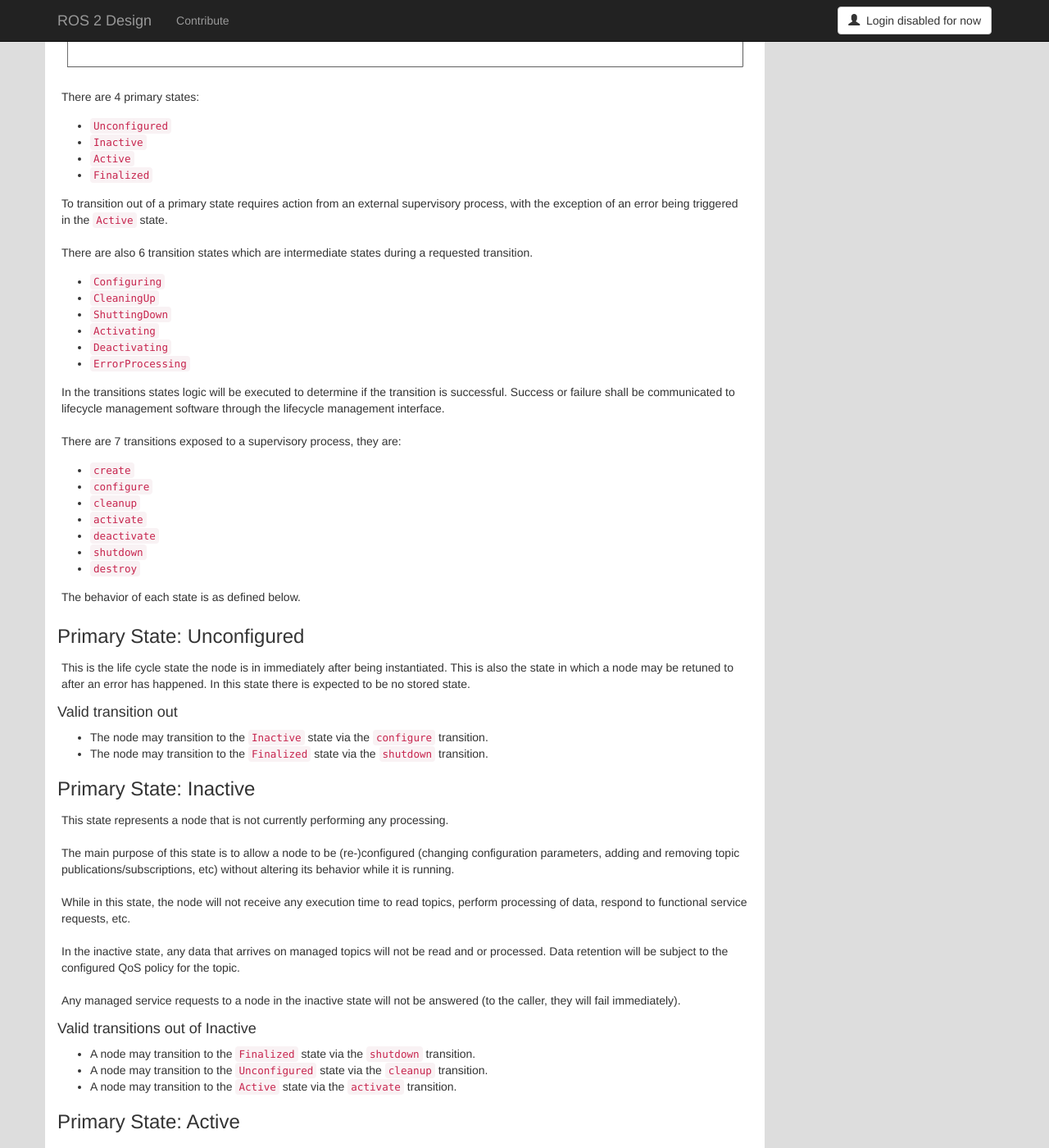
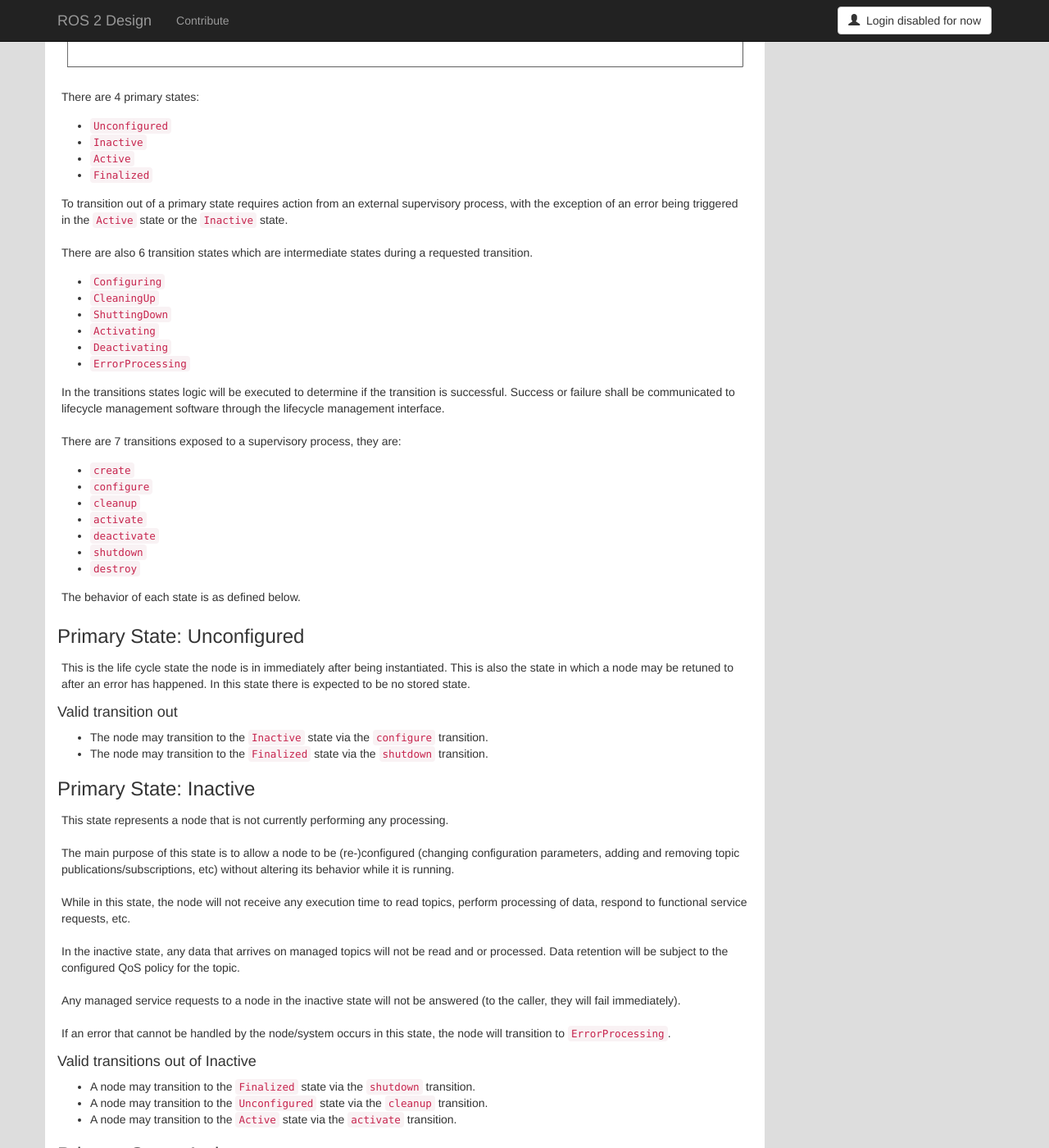
Before and after one commit to ros2/design, a Jekyll site: the page built from articles/node_lifecycle.md, in a window 1280 px wide and 1400 px high, scrolled down 1286 px. Shown: the whole window at 82% size. Built offline with Jekyll 4.4.1, drawn with Linux system fonts in a browser that asks for light colours; nearby versions of some CDN libraries.

Commit message:
Edit article to describe errors in the Inactive state. Signed-off-by: thebyohazard <patrick@jlpengineering.com>

```diff
--- a/articles/node_lifecycle.md
+++ b/articles/node_lifecycle.md
@@ -39,7 +39,7 @@ There are 4 primary states:
 - `Active`
 - `Finalized`
 
-To transition out of a primary state requires action from an external supervisory process, with the exception of an error being triggered in the `Active` state.
+To transition out of a primary state requires action from an external supervisory process, with the exception of an error being triggered in the `Active` state or the `Inactive` state.
 
 There are also 6 transition states which are intermediate states during a requested transition.
 
@@ -88,6 +88,8 @@ In the inactive state, any data that arrives on managed topics will not be read
 Data retention will be subject to the configured QoS policy for the topic.
 
 Any managed service requests to a node in the inactive state will not be answered (to the caller, they will fail immediately).
+
+If an error that cannot be handled by the node/system occurs in this state, the node will transition to `ErrorProcessing`.
 
 #### Valid transitions out of Inactive
 
```
